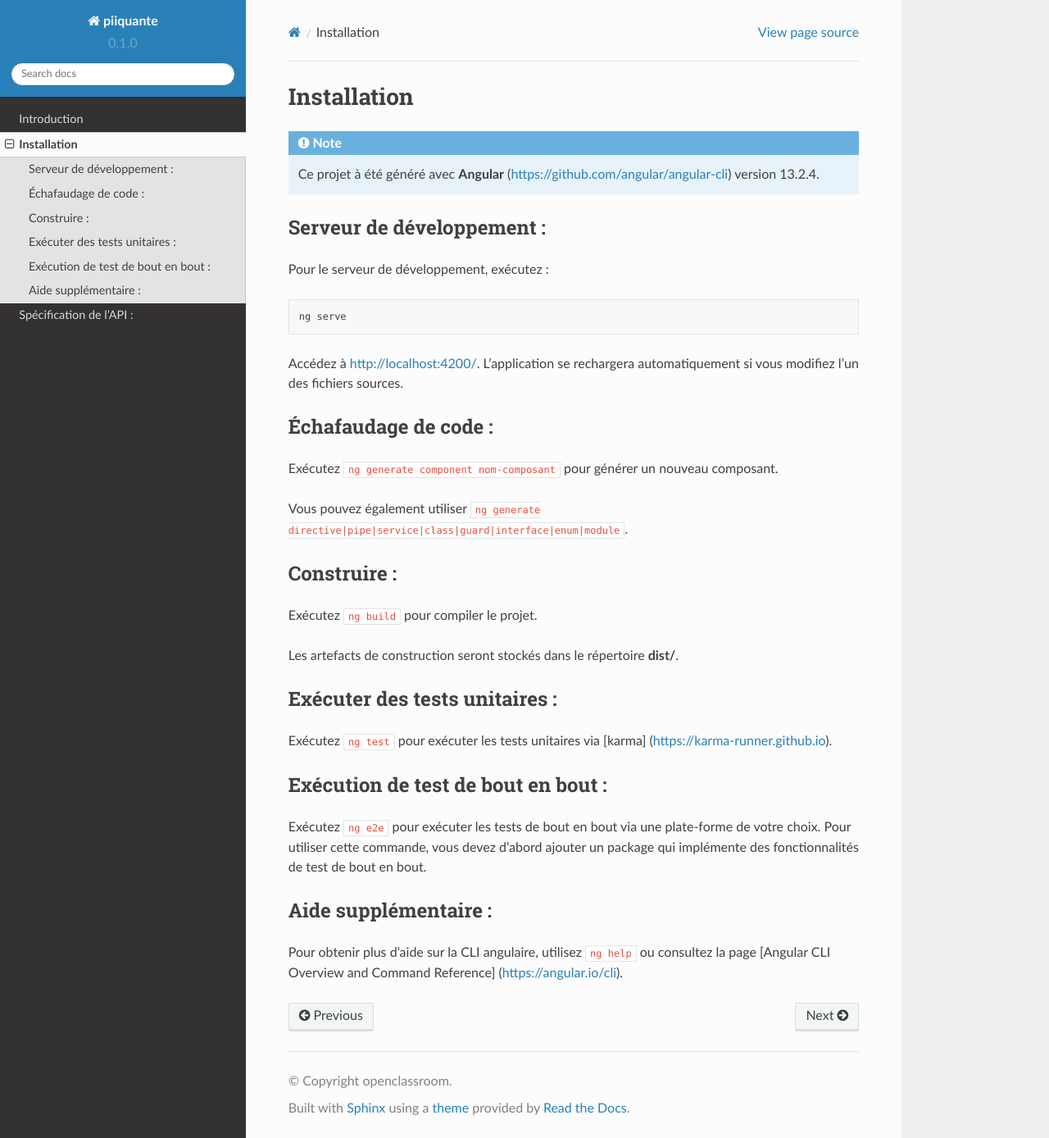
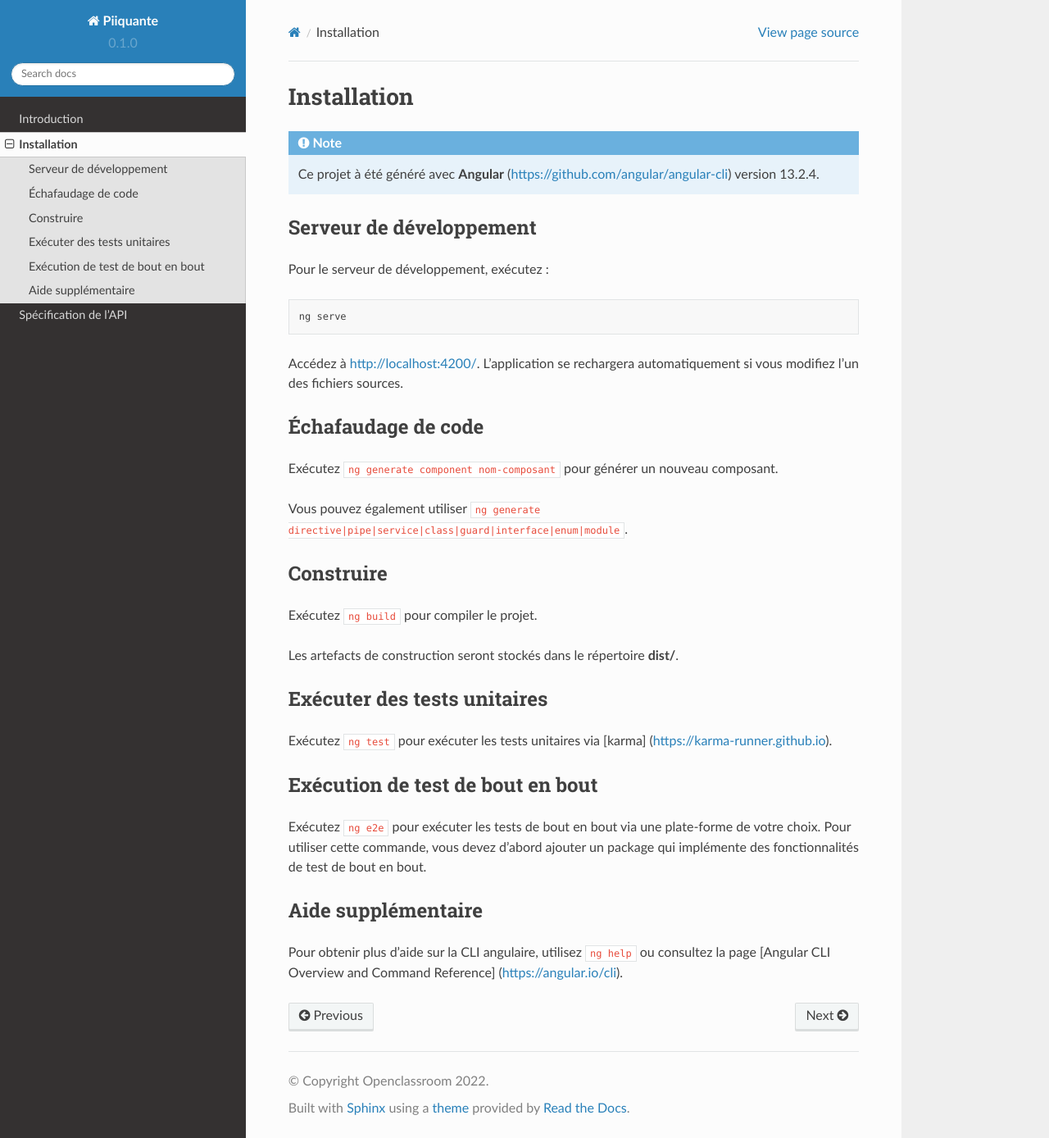
Before and after one commit to anthony-mini/Mini_Anthony_6_05-08-2022, a Sphinx documentation site: the page built from docs/source/installation.rst, in a window 1280 px wide and 1388 px high. Shown: the whole window at 82% size. Built offline with Sphinx 7.4.7 and the Read the Docs theme 2.0.0, drawn with Linux system fonts in a browser that asks for light colours.

Commit message:
Docs : Update

```diff
--- a/docs/source/conf.py
+++ b/docs/source/conf.py
@@ -2,8 +2,8 @@
 
 # -- Project information
 
-project = 'piiquante'
-copyright = 'openclassroom'
+project = 'Piiquante'
+copyright = 'Openclassroom 2022'
 author = 'anthony mini'
 
 release = '0.1'
--- a/docs/source/installation.rst
+++ b/docs/source/installation.rst
@@ -5,8 +5,8 @@ Installation
     Ce projet à été généré avec **Angular** (https://github.com/angular/angular-cli) version 13.2.4.
 
 
-Serveur de développement :
-**************************
+Serveur de développement
+************************
 
 Pour le serveur de développement, exécutez :
 
@@ -17,32 +17,32 @@ Pour le serveur de développement, exécutez :
 Accédez à `<http://localhost:4200/>`_.
 L'application se rechargera automatiquement si vous modifiez l'un des fichiers sources.
 
-Échafaudage de code :
-*********************
+Échafaudage de code
+********************
 
 Exécutez ``ng generate component nom-composant`` pour générer un nouveau composant.
 
 Vous pouvez également utiliser ``ng generate directive|pipe|service|class|guard|interface|enum|module``.
 
-Construire :
-************
+Construire
+***********
 
 Exécutez ``ng build`` pour compiler le projet.
 
 Les artefacts de construction seront stockés dans le répertoire **dist/**.
 
-Exécuter des tests unitaires :
-******************************
+Exécuter des tests unitaires
+*****************************
 
 Exécutez ``ng test`` pour exécuter les tests unitaires via [karma] (https://karma-runner.github.io).
 
-Exécution de test de bout en bout :
-************************************
+Exécution de test de bout en bout
+*********************************
 
 Exécutez ``ng e2e`` pour exécuter les tests de bout en bout via une plate-forme de votre choix.
 Pour utiliser cette commande, vous devez d'abord ajouter un package qui implémente des fonctionnalités de test de bout en bout.
 
-Aide supplémentaire :
-*********************
+Aide supplémentaire
+*******************
 
 Pour obtenir plus d'aide sur la CLI angulaire, utilisez ``ng help`` ou consultez la page [Angular CLI Overview and Command Reference] (https://angular.io/cli).
--- a/docs/source/specification.rst
+++ b/docs/source/specification.rst
@@ -1,5 +1,5 @@
-Spécification de l'API :
-========================
+Spécification de l'API
+======================
 
 .. list-table::
    :widths: 25 25 25 25 50
```
